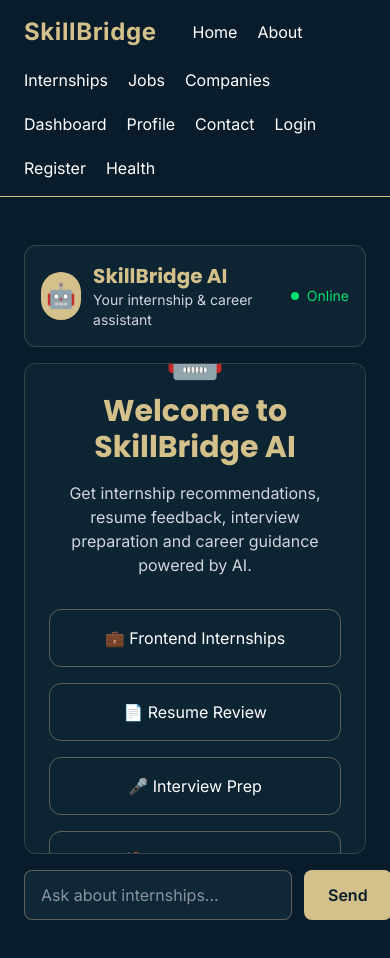
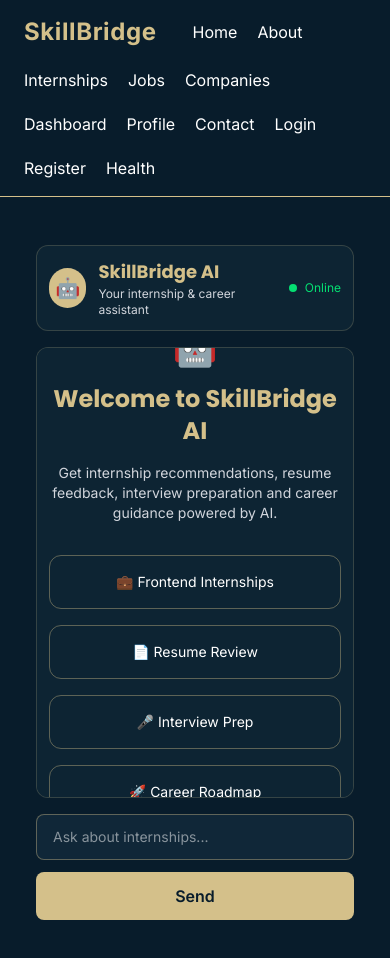
Before and after one commit to Aqsa-Farooq24/Skillbridge-Internship-Career-Portal, a Next.js app: page /chat in a window 390 px wide. Shown: the top 958 px of the page. Built offline with nearby package versions, Linux system fonts and the light colour scheme.

Commit message:
make AI chat responsive for mobile

```diff
--- a/app/components/chat.tsx
+++ b/app/components/chat.tsx
@@ -22,29 +22,29 @@ export default function Chat() {
 
 
     return (
-        <div className="flex flex-col h-[80vh] max-w-4xl mx-auto">
+        <div className="flex flex-col h-[80vh] w-full max-w-4xl mx-auto px-3 sm:px-6">
 
             {/* Chat Header */}
-            <div className="mb-4 rounded-xl border border-[#D4C08A]/20 bg-[#0D2433] p-4">
+            <div className="mb-4 rounded-xl border border-[#D4C08A]/20 bg-[#0D2433] p-3 sm:p-4">
 
                 <div className="flex items-center gap-3">
 
-                    <div className="h-12 w-12 rounded-full bg-[#D4C08A] flex items-center justify-center text-2xl">
+                    <div className="h-10 w-10 sm:h-12 sm:w-12 rounded-full bg-[#D4C08A] flex items-center justify-center text-xl sm:text-2xl">
                         🤖
                     </div>
 
                     <div>
-                        <h1 className="text-xl font-bold text-[#D4C08A]">
+                        <h1 className="text-lg sm:text-xl font-bold text-[#D4C08A]">
                             SkillBridge AI
                         </h1>
 
-                        <p className="text-sm text-gray-300">
+                        <p className="text-xs sm:text-sm text-gray-300">
                             Your internship & career assistant
                         </p>
                     </div>
 
 
-                    <div className="ml-auto flex items-center gap-2 text-sm text-green-400">
+                    <div className="ml-auto flex items-center gap-2 text-xs sm:text-sm text-green-400">
                         <span className="h-2 w-2 rounded-full bg-green-400"></span>
                         Online
                     </div>
@@ -55,21 +55,21 @@ export default function Chat() {
 
 
             {/* Chat Area */}
-            <div className="flex-1 border border-[#D4C08A]/20 rounded-xl p-6 overflow-y-auto bg-[#0D2433]">
+            <div className="flex-1 border border-[#D4C08A]/20 rounded-xl p-3 sm:p-6 overflow-y-auto bg-[#0D2433]">
 
                 {messages.length === 0 ? (
 
                     <div className="h-full flex flex-col items-center justify-center text-center">
 
-                        <div className="text-5xl mb-4">
+                        <div className="text-4xl sm:text-5xl mb-4">
                             🤖
                         </div>
 
-                        <h2 className="text-3xl font-bold text-[#D4C08A] mb-4">
+                        <h2 className="text-2xl sm:text-3xl font-bold text-[#D4C08A] mb-4">
                             Welcome to SkillBridge AI
                         </h2>
 
-                        <p className="text-gray-300 max-w-xl mb-8">
+                        <p className="text-sm sm:text-base text-gray-300 max-w-xl mb-8">
                             Get internship recommendations, resume feedback,
                             interview preparation and career guidance powered by AI.
                         </p>
@@ -77,44 +77,22 @@ export default function Chat() {
 
                         <div className="grid grid-cols-1 sm:grid-cols-2 gap-4 w-full max-w-2xl">
 
-                            <button
-                                onClick={() =>
-                                    setInput("Suggest frontend internships for me")
-                                }
-                                className="rounded-xl border border-[#D4C08A]/40 p-4 hover:bg-[#102738] transition text-white"
-                            >
-                                💼 Frontend Internships
-                            </button>
+                            {[
+                                ["💼 Frontend Internships", "Suggest frontend internships for me"],
+                                ["📄 Resume Review", "Review my resume"],
+                                ["🎤 Interview Prep", "Prepare me for an interview"],
+                                ["🚀 Career Roadmap", "Create a frontend career roadmap"]
+                            ].map(([title, text]) => (
 
+                                <button
+                                    key={title}
+                                    onClick={() => setInput(text)}
+                                    className="rounded-xl border border-[#D4C08A]/40 p-4 hover:bg-[#102738] transition text-white text-sm sm:text-base"
+                                >
+                                    {title}
+                                </button>
 
-                            <button
-                                onClick={() =>
-                                    setInput("Review my resume")
-                                }
-                                className="rounded-xl border border-[#D4C08A]/40 p-4 hover:bg-[#102738] transition text-white"
-                            >
-                                📄 Resume Review
-                            </button>
-
-
-                            <button
-                                onClick={() =>
-                                    setInput("Prepare me for an interview")
-                                }
-                                className="rounded-xl border border-[#D4C08A]/40 p-4 hover:bg-[#102738] transition text-white"
-                            >
-                                🎤 Interview Prep
-                            </button>
-
-
-                            <button
-                                onClick={() =>
-                                    setInput("Create a frontend career roadmap")
-                                }
-                                className="rounded-xl border border-[#D4C08A]/40 p-4 hover:bg-[#102738] transition text-white"
-                            >
-                                🚀 Career Roadmap
-                            </button>
+                            ))}
 
                         </div>
 
@@ -139,14 +117,14 @@ export default function Chat() {
 
 
                                 {message.role !== "user" && (
-                                    <div className="h-9 w-9 rounded-full bg-[#D4C08A] flex items-center justify-center text-lg">
+                                    <div className="h-8 w-8 sm:h-9 sm:w-9 rounded-full bg-[#D4C08A] flex items-center justify-center text-lg">
                                         🤖
                                     </div>
                                 )}
 
 
                                 <div
-                                    className={`max-w-[80%] rounded-2xl px-4 py-3 ${
+                                    className={`max-w-[90%] sm:max-w-[80%] rounded-2xl px-3 sm:px-4 py-3 text-sm sm:text-base ${
                                         message.role === "user"
                                             ? "bg-[#D4C08A] text-[#081C2B]"
                                             : "bg-[#102738] text-white"
@@ -165,7 +143,7 @@ export default function Chat() {
 
 
                                 {message.role === "user" && (
-                                    <div className="h-9 w-9 rounded-full bg-gray-700 flex items-center justify-center text-lg">
+                                    <div className="h-8 w-8 sm:h-9 sm:w-9 rounded-full bg-gray-700 flex items-center justify-center text-lg">
                                         👤
                                     </div>
                                 )}
@@ -180,11 +158,11 @@ export default function Chat() {
 
                             <div className="flex items-center gap-2">
 
-                                <div className="h-9 w-9 rounded-full bg-[#D4C08A] flex items-center justify-center">
+                                <div className="h-8 w-8 sm:h-9 sm:w-9 rounded-full bg-[#D4C08A] flex items-center justify-center">
                                     🤖
                                 </div>
 
-                                <div className="bg-[#102738] text-gray-300 rounded-2xl px-4 py-3">
+                                <div className="bg-[#102738] text-gray-300 rounded-2xl px-4 py-3 text-sm sm:text-base">
 
                                     <span>
                                         SkillBridge AI is thinking
@@ -212,7 +190,7 @@ export default function Chat() {
 
 
             {/* Input */}
-            <div className="mt-4 flex gap-3">
+            <div className="mt-4 flex flex-col sm:flex-row gap-3">
 
                 <input
                     value={input}
@@ -228,7 +206,7 @@ export default function Chat() {
                     }}
                     type="text"
                     placeholder="Ask about internships..."
-                    className="flex-1 rounded-lg border border-[#D4C08A]/40 bg-[#102738] px-4 py-3 text-white outline-none"
+                    className="flex-1 rounded-lg border border-[#D4C08A]/40 bg-[#102738] px-4 py-3 text-white outline-none text-sm sm:text-base"
                 />
 
 
@@ -236,7 +214,7 @@ export default function Chat() {
 
                     <button
                         onClick={() => stop()}
-                        className="rounded-lg px-6 py-3 bg-red-500 text-white font-semibold"
+                        className="w-full sm:w-auto rounded-lg px-6 py-3 bg-red-500 text-white font-semibold"
                     >
                         Stop
                     </button>
@@ -255,7 +233,7 @@ export default function Chat() {
                             setInput("");
 
                         }}
-                        className="rounded-lg px-6 py-3 bg-[#D4C08A] text-[#081C2B] font-semibold"
+                        className="w-full sm:w-auto rounded-lg px-6 py-3 bg-[#D4C08A] text-[#081C2B] font-semibold"
                     >
                         Send
                     </button>
```
